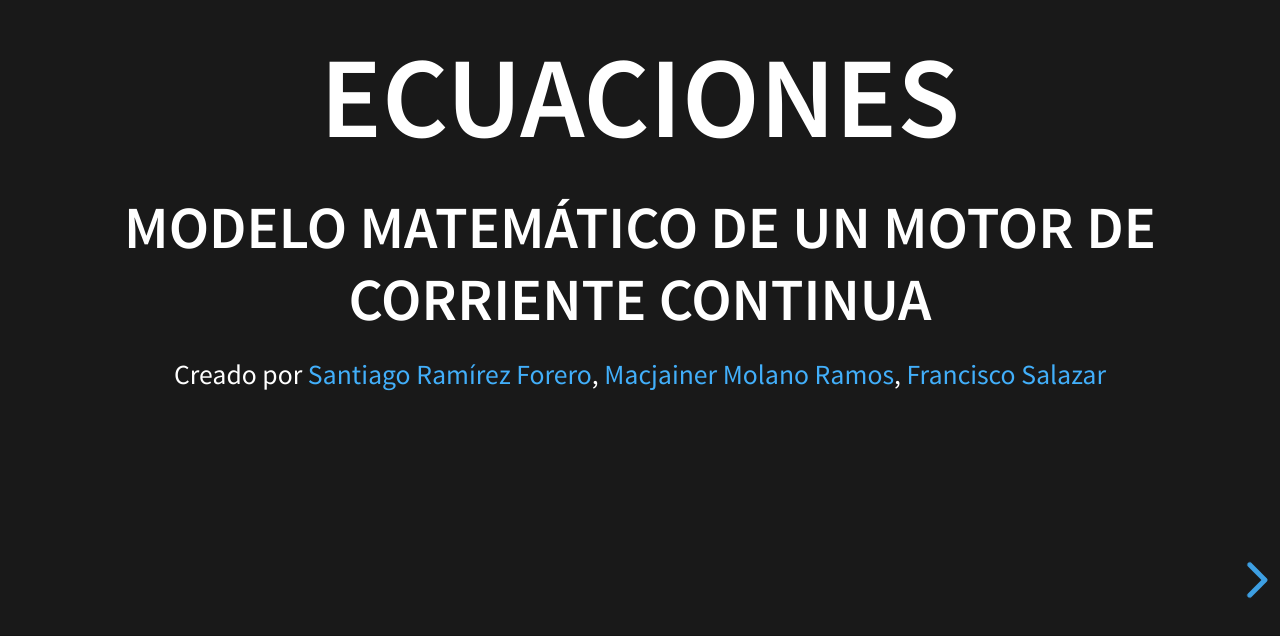
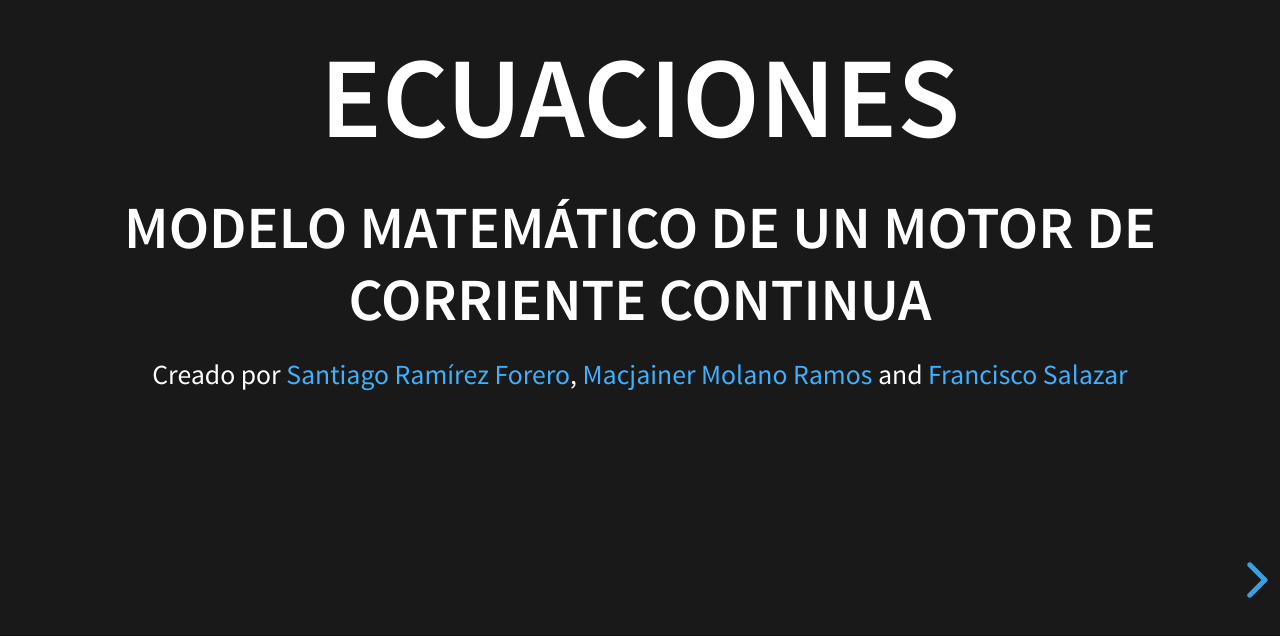
Before and after one commit to Carlosvva/proyecto_ecuaciones, a plain HTML site: page index.html in a window 1280 px wide. Shown: the part 162-798 px from the top of the page. Drawn offline with Linux system fonts and the light colour scheme.

Commit message:
Update index.html

```diff
--- a/index.html
+++ b/index.html
@@ -31,7 +31,7 @@
 					<h1>ECUACIONES</h1>
 					<h3>MODELO MATEMÁTICO DE UN MOTOR DE CORRIENTE CONTINUA</h3>
 					<p>
-						<small>Creado por <a href="">Santiago Ramírez Forero</a>, <a href="">Macjainer Molano Ramos</a>, <a href="">Francisco Salazar</a></small>
+						<small>Creado por <a href="">Santiago Ramírez Forero</a>, <a href="">Macjainer Molano Ramos</a> and <a href="">Francisco Salazar</a></small>
 					</p>
 				</section>
 				<section id="themes">
```
